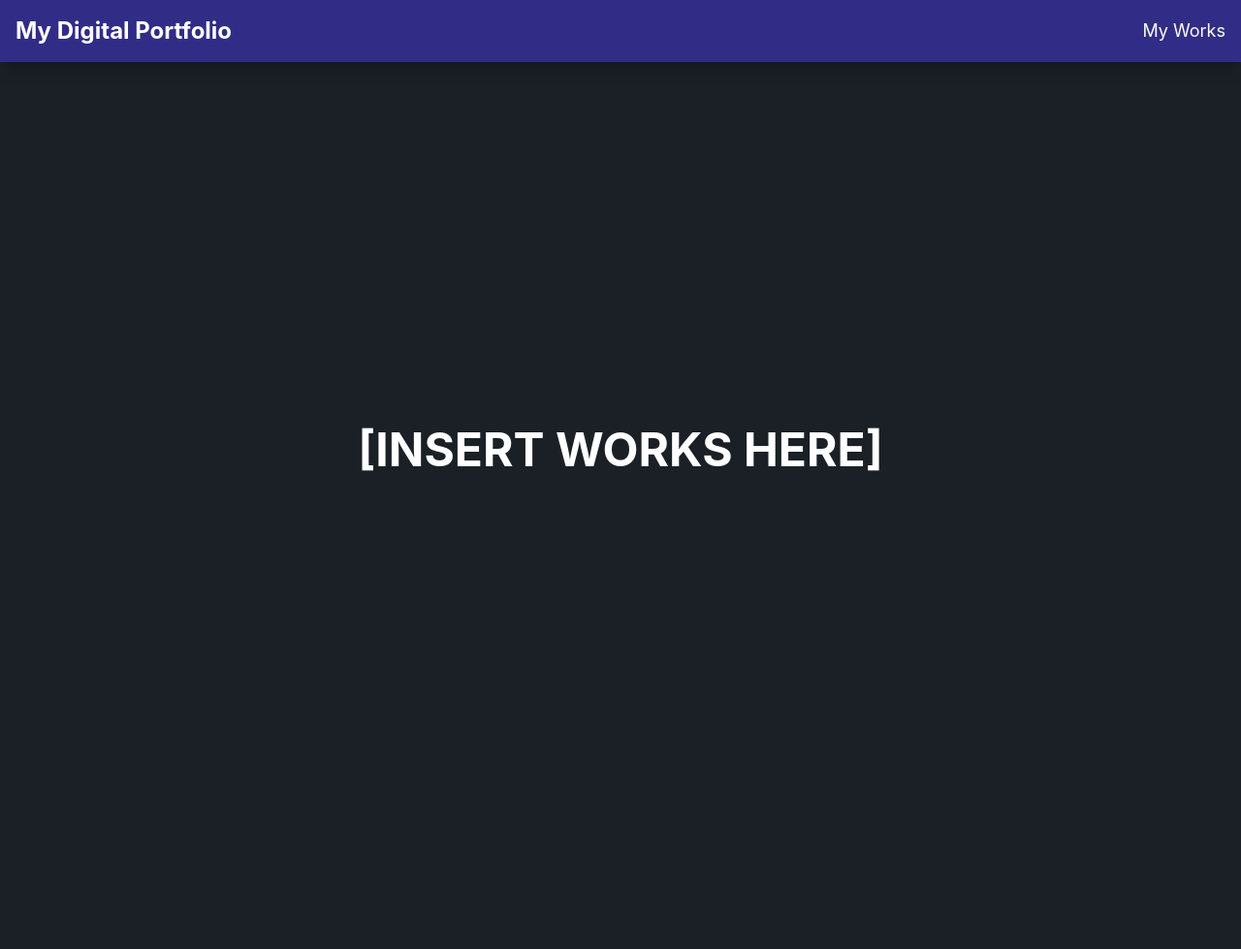
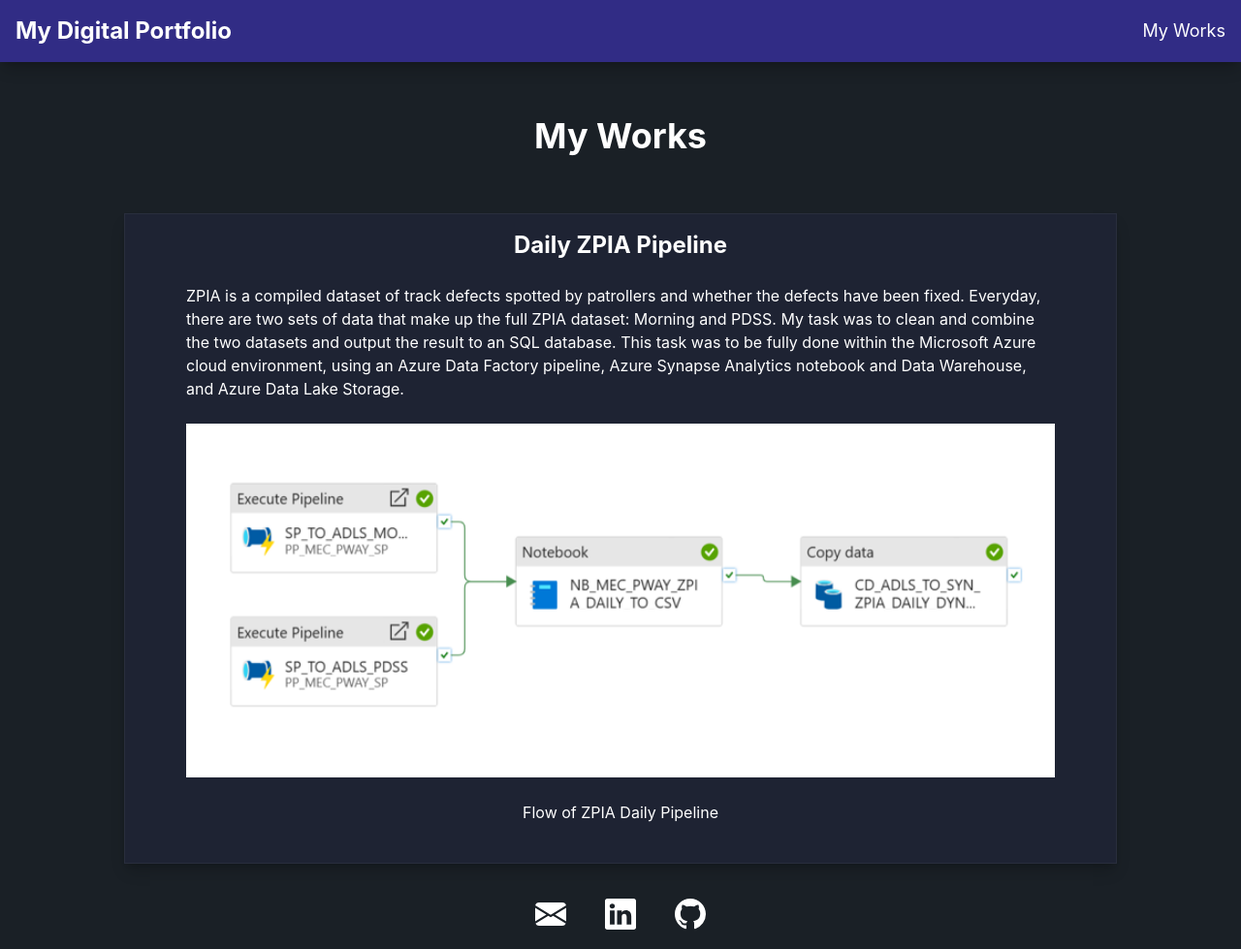
Before and after one commit to Stonksers/stonksers.github.io, a website with bundled scripts: page src/my-works.html in a window 1280 px wide. Shown: the whole page at 97% size. Before the commit the page ends 864 px from the top, so only its background shows below. Built offline with nearby package versions, Linux system fonts and the light colour scheme; files whose address does not match are found by name.

Commit message:
Add first entry to My Works, and add images to build process

```diff
--- a/src/my-works.html
+++ b/src/my-works.html
@@ -1,14 +1,17 @@
 <!DOCTYPE html>
 <html>
+
 <head>
     <link rel="preconnect" href="https://fonts.googleapis.com">
     <link rel="preconnect" href="https://fonts.gstatic.com" crossorigin>
-        <link href="https://fonts.googleapis.com/css2?family=Open+Sans:ital,wght@0,300..800;1,300..800&display=swap" rel="stylesheet">
+    <link href="https://fonts.googleapis.com/css2?family=Open+Sans:ital,wght@0,300..800;1,300..800&display=swap"
+        rel="stylesheet">
     <link rel="stylesheet" href="/dist/css/output.css">
     <meta name="viewport" content="width=device-width, initial-scale=1.0">
     <meta http-equiv="Content-Type" content="text/html;charset=UTF-8">
     <title>My Works - Digital Portfolio</title>
 </head>
+
 <body class="bg-[#1a2026] text-white">
     <div class="flex items-center justify-between p-4 bg-indigo-900 shadow-lg shadow-black/20 z-50 sticky top-0">
         <a href="/index.html" class="text-2xl font-bold">
@@ -20,9 +23,51 @@
             </a>
         </div>
     </div>
-        <div class="flex items-center justify-center text-5xl font-bold min-h-screen reveal">
-            <h1>[INSERT WORKS HERE]</h1>
+    <div class="text-center text-base p-4 m-5 reveal">
+        <h1 class="font-bold mt-5 mb-15 text-4xl">My Works</h1>
+        <div class="bg-[#1e2333] border border-white/5 shadow-lg shadow-black/20 p-4 max-w-5xl mx-auto">
+            <div class="mx-auto max-w-4xl">
+                <h1 class="font-bold text-2xl">Daily ZPIA Pipeline</h1>
+                <p class="mx-auto my-6 text-left">
+                    ZPIA is a compiled dataset of track defects spotted by patrollers and whether the defects have been
+                    fixed. Everyday, there are two sets of data that make up the full ZPIA dataset: Morning and PDSS. My
+                    task was to clean and combine the two datasets and output the result to an SQL database. This task
+                    was
+                    to be fully done within the Microsoft Azure cloud environment, using an Azure Data Factory pipeline,
+                    Azure Synapse Analytics notebook and Data Warehouse, and Azure Data Lake Storage.
+                </p>
+                <img class="text-left w-full" src="/dist/images/zpia_pipeline.png" alt="Image of ZPIA Daily Pipeline">
+                <p class="m-6">Flow of ZPIA Daily Pipeline</p>
             </div>
+
+        </div>
+    </div>
+    <footer class="flex justify-center mb-5">
+        <a href="mailto:erosyap123@gmail.com" class="mx-5">
+            <svg xmlns="http://www.w3.org/2000/svg" width="32" height="32" fill="currentColor"
+                class="bi bi-envelope-fill hover:scale-120 duration-100 ease-in-out transition-transform"
+                viewBox="0 0 16 16">
+                <path
+                    d="M.05 3.555A2 2 0 0 1 2 2h12a2 2 0 0 1 1.95 1.555L8 8.414zM0 4.697v7.104l5.803-3.558zM6.761 8.83l-6.57 4.027A2 2 0 0 0 2 14h12a2 2 0 0 0 1.808-1.144l-6.57-4.027L8 9.586zm3.436-.586L16 11.801V4.697z" />
+            </svg>
+        </a>
+        <a href="https://www.linkedin.com/in/eros-yap" target="_blank" rel="noopener noreferrer" class="mx-5">
+            <svg xmlns="http://www.w3.org/2000/svg" width="32" height="32" fill="currentColor"
+                class="bi bi-linkedin hover:scale-120 duration-100 ease-in-out transition-transform"
+                viewBox="0 0 16 16">
+                <path
+                    d="M0 1.146C0 .513.526 0 1.175 0h13.65C15.474 0 16 .513 16 1.146v13.708c0 .633-.526 1.146-1.175 1.146H1.175C.526 16 0 15.487 0 14.854zm4.943 12.248V6.169H2.542v7.225zm-1.2-8.212c.837 0 1.358-.554 1.358-1.248-.015-.709-.52-1.248-1.342-1.248S2.4 3.226 2.4 3.934c0 .694.521 1.248 1.327 1.248zm4.908 8.212V9.359c0-.216.016-.432.08-.586.173-.431.568-.878 1.232-.878.869 0 1.216.662 1.216 1.634v3.865h2.401V9.25c0-2.22-1.184-3.252-2.764-3.252-1.274 0-1.845.7-2.165 1.193v.025h-.016l.016-.025V6.169h-2.4c.03.678 0 7.225 0 7.225z" />
+            </svg>
+        </a>
+        <a href="https://github.com/Stonksers" target="_blank" rel="noopener noreferrer" class="mx-5">
+            <svg xmlns="http://www.w3.org/2000/svg" width="32" height="32" fill="currentColor"
+                class="bi bi-github hover:scale-120 duration-100 ease-in-out transition-transform" viewBox="0 0 16 16">
+                <path
+                    d="M8 0C3.58 0 0 3.58 0 8c0 3.54 2.29 6.53 5.47 7.59.4.07.55-.17.55-.38 0-.19-.01-.82-.01-1.49-2.01.37-2.53-.49-2.69-.94-.09-.23-.48-.94-.82-1.13-.28-.15-.68-.52-.01-.53.63-.01 1.08.58 1.23.82.72 1.21 1.87.87 2.33.66.07-.52.28-.87.51-1.07-1.78-.2-3.64-.89-3.64-3.95 0-.87.31-1.59.82-2.15-.08-.2-.36-1.02.08-2.12 0 0 .67-.21 2.2.82.64-.18 1.32-.27 2-.27s1.36.09 2 .27c1.53-1.04 2.2-.82 2.2-.82.44 1.1.16 1.92.08 2.12.51.56.82 1.27.82 2.15 0 3.07-1.87 3.75-3.65 3.95.29.25.54.73.54 1.48 0 1.07-.01 1.93-.01 2.2 0 .21.15.46.55.38A8.01 8.01 0 0 0 16 8c0-4.42-3.58-8-8-8" />
+            </svg>
+        </a>
+    </footer>
     <script src="/dist/index.js"></script>
 </body>
+
 </html>
```
Also changed, not shown: package.json (+6 -2 lines), src/images/zpia_pipeline.png (added), 1 other file. Lines whose indentation alone changed are shown as unchanged.
